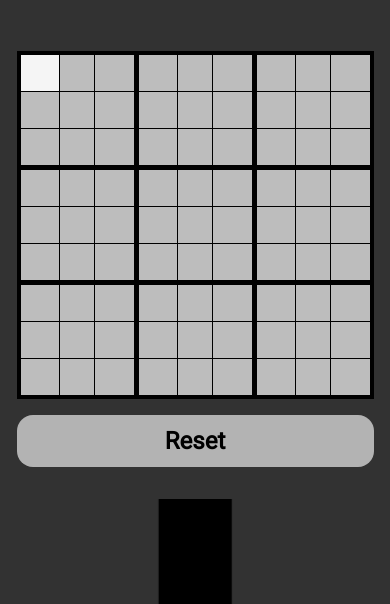
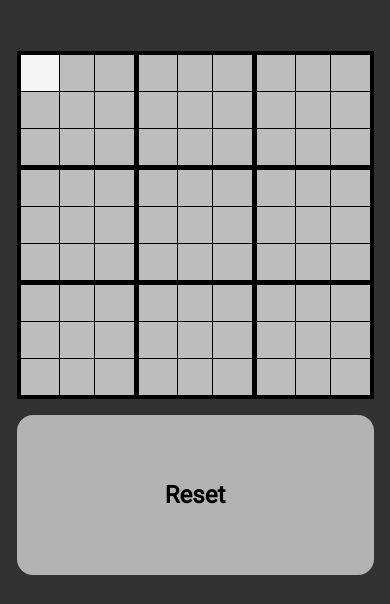
Before and after one commit to GregoryAd/web-sudoku-solver, a plain HTML site: page index.html in a window 390 px wide. Shown: the part 191-795 px from the top of the page. Drawn offline with Linux system fonts and the light colour scheme.

Commit message:
bigger button when small screen

```diff
--- a/style.css
+++ b/style.css
@@ -160,6 +160,10 @@ p{
         height: 9.25vw;
     }
 
+    button{
+        height: 10rem;
+    }
+
     footer{
         margin-top: 2rem;
     }
```
